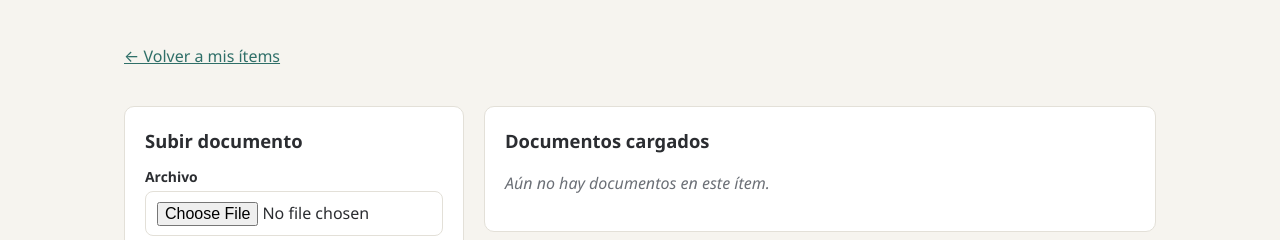
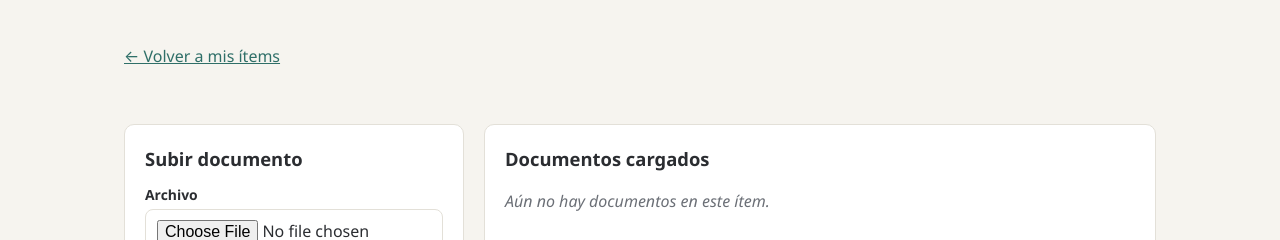
Before and after one commit to valmugo1727/cdi-documentos, a Python web app: template cdi/web/templates/item.html in a window 1280 px wide. Shown: the top 240 px of the page. Run offline with Jinja, Linux system fonts and the light colour scheme; the template is opened without the code that fills it, so the values that code supplies are empty.

Commit message:
style(web): espacio bajo el encabezado de cada página
Co-Authored-By: Claude Opus 5.5 <noreply@anthropic.com>
Claude-Session: https://claude.ai/code/session_017e5m3AA8qogpSRHqkjugWt

```diff
--- a/cdi/web/static/estilos.css
+++ b/cdi/web/static/estilos.css
@@ -51,7 +51,7 @@ h1 { font-size: 1.55rem; margin: 0 0 4px; }
 h2 { font-size: 1.15rem; margin: 28px 0 12px; }
 .subtitulo { color: var(--suave); margin: 0 0 22px; }
 
-.encabezado { display: flex; justify-content: space-between; align-items: flex-end; gap: 16px; flex-wrap: wrap; }
+.encabezado { display: flex; justify-content: space-between; align-items: flex-end; gap: 16px; flex-wrap: wrap; margin-bottom: 18px; }
 
 .tarjeta {
   background: var(--tarjeta);
```
